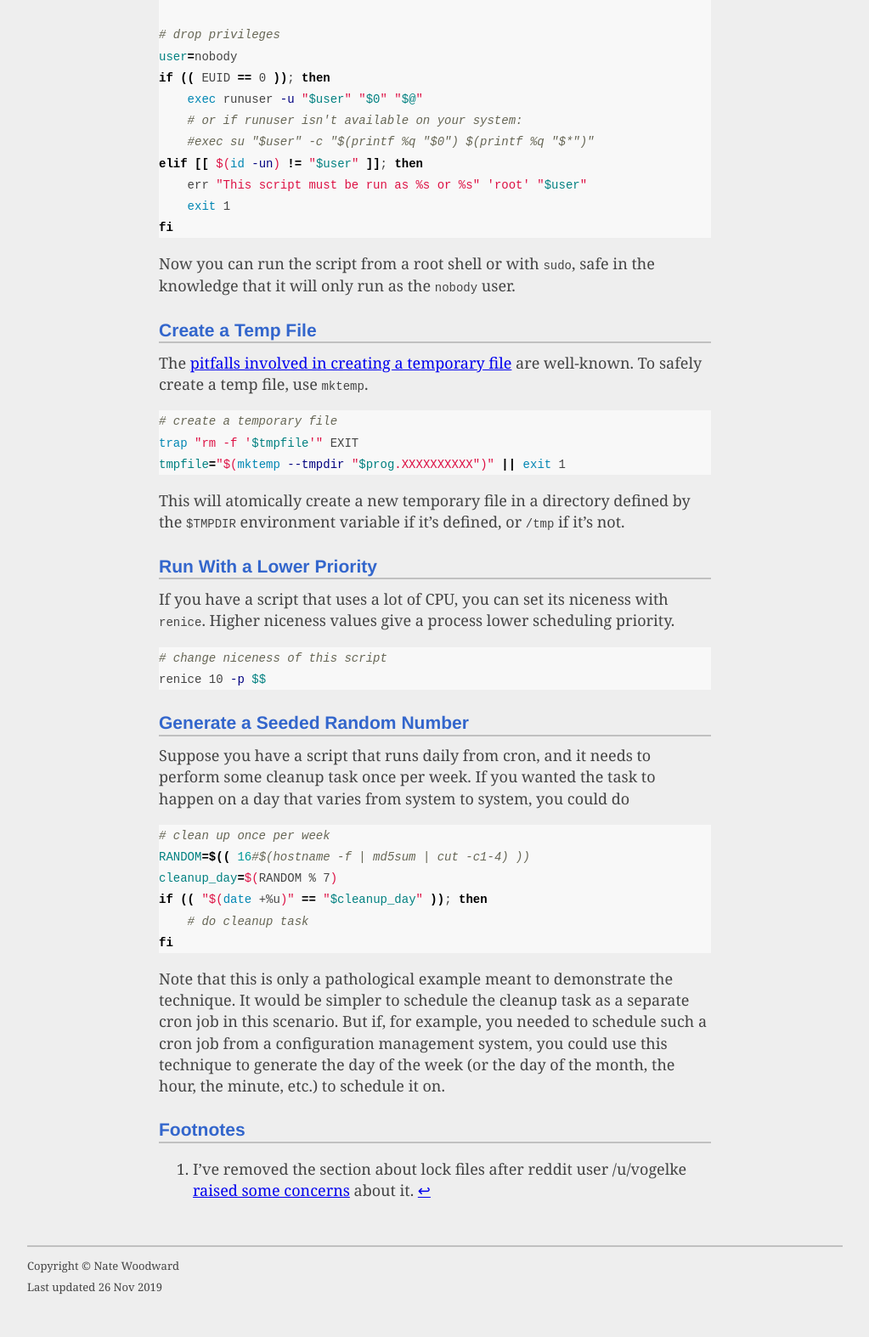
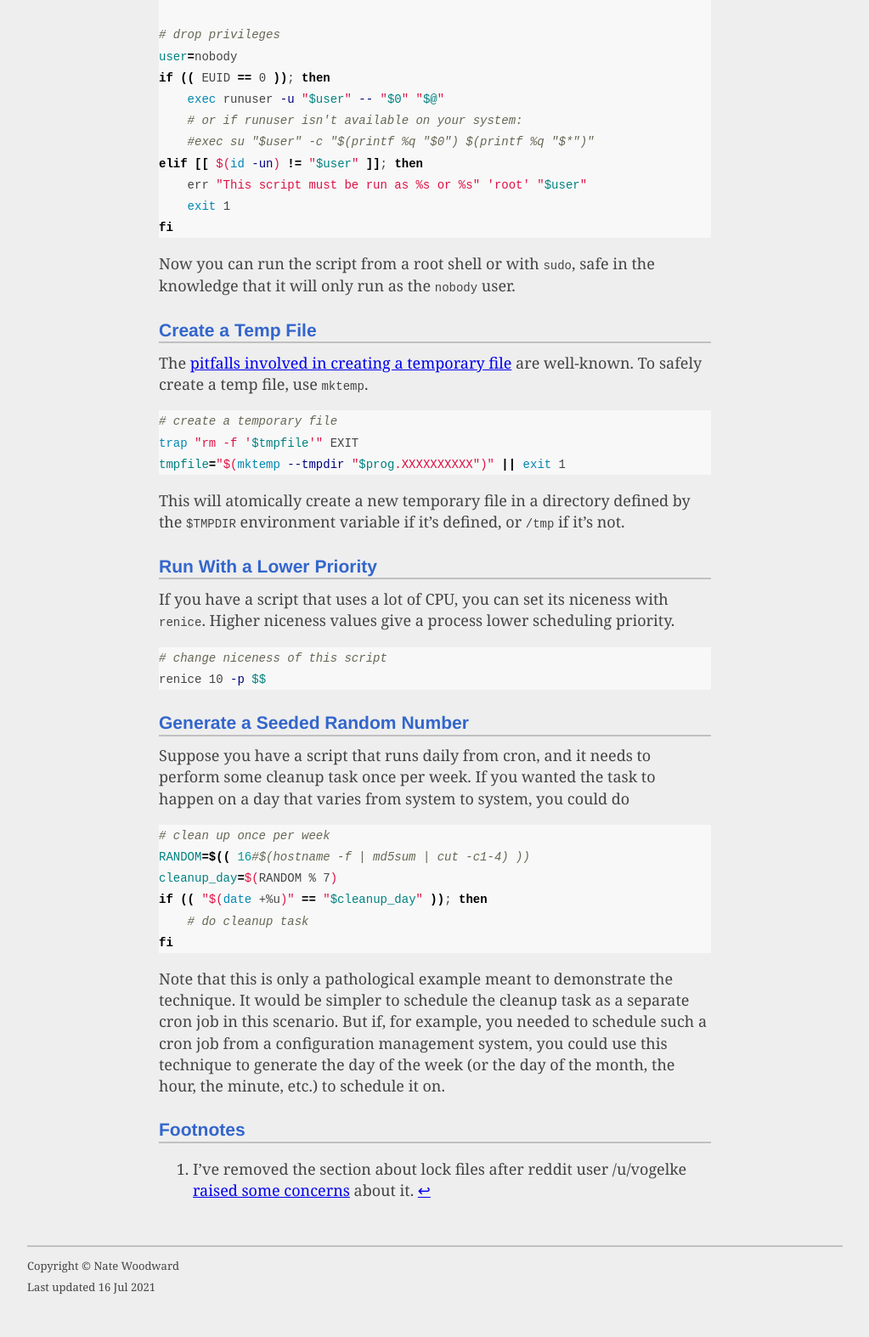
Before and after one commit to natewoodward/natewoodward.github.io, a Jekyll site: the page built from _posts/2019-11-23-more-bash-patterns.md, in a window 1280 px wide. Shown: the part 816-2390 px from the top of the page at 85% size, without its empty margins (128-1151 px from the left). Built offline with Jekyll 4.4.1, drawn with Linux system fonts in a browser that asks for light colours.

```diff
--- a/_posts/2019-11-23-more-bash-patterns.md
+++ b/_posts/2019-11-23-more-bash-patterns.md
@@ -1,6 +1,6 @@
 ---
 layout: post
-last_modified_at: 2019-11-26 22:55:55 UTC
+last_modified_at: 2021-07-16 14:28:16 UTC
 ---
 
 Let's look at a few more patterns that a `bash` shell script can use.
@@ -30,7 +30,7 @@ err() {
 # drop privileges
 user=nobody
 if (( EUID == 0 )); then
-	exec runuser -u "$user" "$0" "$@"
+	exec runuser -u "$user" -- "$0" "$@"
 	# or if runuser isn't available on your system:
 	#exec su "$user" -c "$(printf %q "$0") $(printf %q "$*")"
 elif [[ $(id -un) != "$user" ]]; then
```
